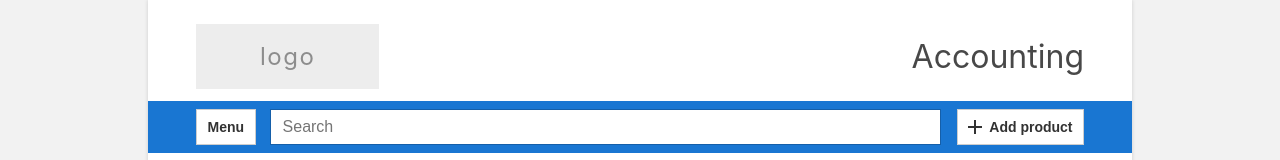
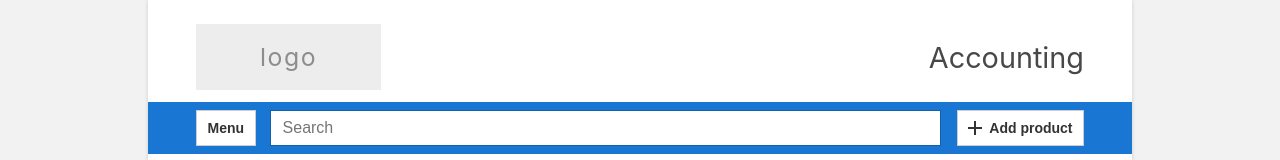
Before and after one commit to artischockee/shop-accounting, a React (Create React App) app: page / in a window 1280 px wide. Shown: the top 160 px of the page. Built offline with nearby package versions, Linux system fonts and the light colour scheme; no server answers.

Commit message:
Make font-size dynamic

```diff
--- a/src/sass/layout/_header.sass
+++ b/src/sass/layout/_header.sass
@@ -27,7 +27,7 @@
 
   &__page-name
     color: $c-black-48
-    font-size: em(32)
+    font-size: calc(1em + 1vw)
     margin: 0
 
 .logo
@@ -35,7 +35,7 @@
   padding: em(18) em(64)
 
   &__inscription
-    font-size: em(24)
+    font-size: calc(.75em + 1vw)
     color: lighten(gray, 5%)
     letter-spacing: em(1)
     margin: 0
```
